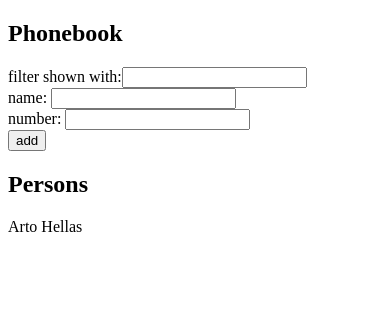
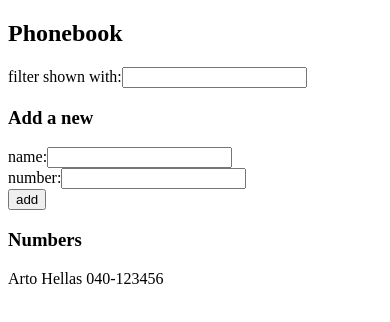
Before and after one commit to Layer2843/my-repo, a React (Vite) app in the folder Part2/zad2.6-2.10/Phonebook/: page / in a window 390 px wide. Shown: the top 322 px of the page. Built offline with nearby package versions, Linux system fonts and the light colour scheme.

Commit message:
Phonebook 2.10

```diff
--- a/Part2/zad2.6-2.10/Phonebook/src/App.jsx
+++ b/Part2/zad2.6-2.10/Phonebook/src/App.jsx
@@ -1,33 +1,30 @@
 import { useState } from 'react'
+import Filter from './components/Filter'
+import PersonForm from './components/PersonForm'
+import Persons from './components/Persons'
 
 const App = () => {
   const [persons, setPersons] = useState([
-    { name: 'Arto Hellas' }
+    { name: 'Arto Hellas', number: '040-123456' }
   ])
   const [newName, setNewName] = useState('')
   const [newNumber, setNewNumber] = useState('')
   const [filter, setFilter] = useState('')
 
-  const handleNoteChange = (event) => {
-    setNewName(event.target.value)
-  }
-
-  const handleNumberChange = (event) => {
-    setNewNumber(event.target.value)
-  }
-
   const addPerson = (event) => {
     event.preventDefault()
+
     const personObject = {
       name: newName,
       number: newNumber
     }
-    const exists = persons.some(person => person.name === newName)
+
+    const exists = persons.some(p => p.name === newName)
+
     if (exists) {
       alert(`ERROR: ${newName} exists`)
     } else {
       setPersons(persons.concat(personObject))
-      alert(`${newName} is already added to the phonebook`)
     }
 
     setNewName('')
@@ -41,28 +38,17 @@ const App = () => {
   return (
     <div>
       <h2>Phonebook</h2>
-
-      <div>
-        filter shown with:
-        <input value={filter} onChange={(e) => setFilter(e.target.value)} />
-      </div>
-
-      <form onSubmit={addPerson}>
-        <div>
-          name: <input value={newName} onChange={handleNoteChange}/>
-        </div>
-        <div>
-          number: <input value={newNumber} onChange={handleNumberChange}/>
-        </div>
-        <div>
-          <button type="submit">add</button>
-        </div>
-      </form>
-
-      <h2>Persons</h2>
-      {personsToShow.map(p =>
-        <div key={p.name}>{p.name} {p.number}</div>
-      )}
+      <Filter filter={filter} setFilter={setFilter} />
+      <h3>Add a new</h3>
+      <PersonForm
+        addPerson={addPerson}
+        newName={newName}
+        setNewName={setNewName}
+        newNumber={newNumber}
+        setNewNumber={setNewNumber}
+      />
+      <h3>Numbers</h3>
+      <Persons persons={personsToShow} />
     </div>
   )
 }
--- /dev/null
+++ b/Part2/zad2.6-2.10/Phonebook/src/components/Filter.jsx
@@ -0,0 +1,13 @@
+const Filter = ({ filter, setFilter }) => {
+  return (
+    <div>
+      filter shown with:
+      <input
+        value={filter}
+        onChange={(e) => setFilter(e.target.value)}
+      />
+    </div>
+  )
+}
+
+export default Filter
--- a/Part2/zad2.6-2.10/Phonebook/src/components/Note.jsx
+++ /dev/null
@@ -1,5 +0,0 @@
-const Note = ({ note }) => {
-  return <li>{note.content}</li>
-}
-
-export default Note
--- /dev/null
+++ b/Part2/zad2.6-2.10/Phonebook/src/components/PersonForm.jsx
@@ -0,0 +1,25 @@
+const PersonForm = ({ addPerson, newName, setNewName, newNumber, setNewNumber }) => {
+  return (
+    <form onSubmit={addPerson}>
+      <div>
+        name:
+        <input
+          value={newName}
+          onChange={(e) => setNewName(e.target.value)}
+        />
+      </div>
+      <div>
+        number:
+        <input
+          value={newNumber}
+          onChange={(e) => setNewNumber(e.target.value)}
+        />
+      </div>
+      <div>
+        <button type="submit">add</button>
+      </div>
+    </form>
+  )
+}
+
+export default PersonForm
--- /dev/null
+++ b/Part2/zad2.6-2.10/Phonebook/src/components/Persons.jsx
@@ -0,0 +1,13 @@
+const Persons = ({ persons }) => {
+  return (
+    <div>
+      {persons.map(p => (
+        <div key={p.name}>
+          {p.name} {p.number}
+        </div>
+      ))}
+    </div>
+  )
+}
+
+export default Persons
```
